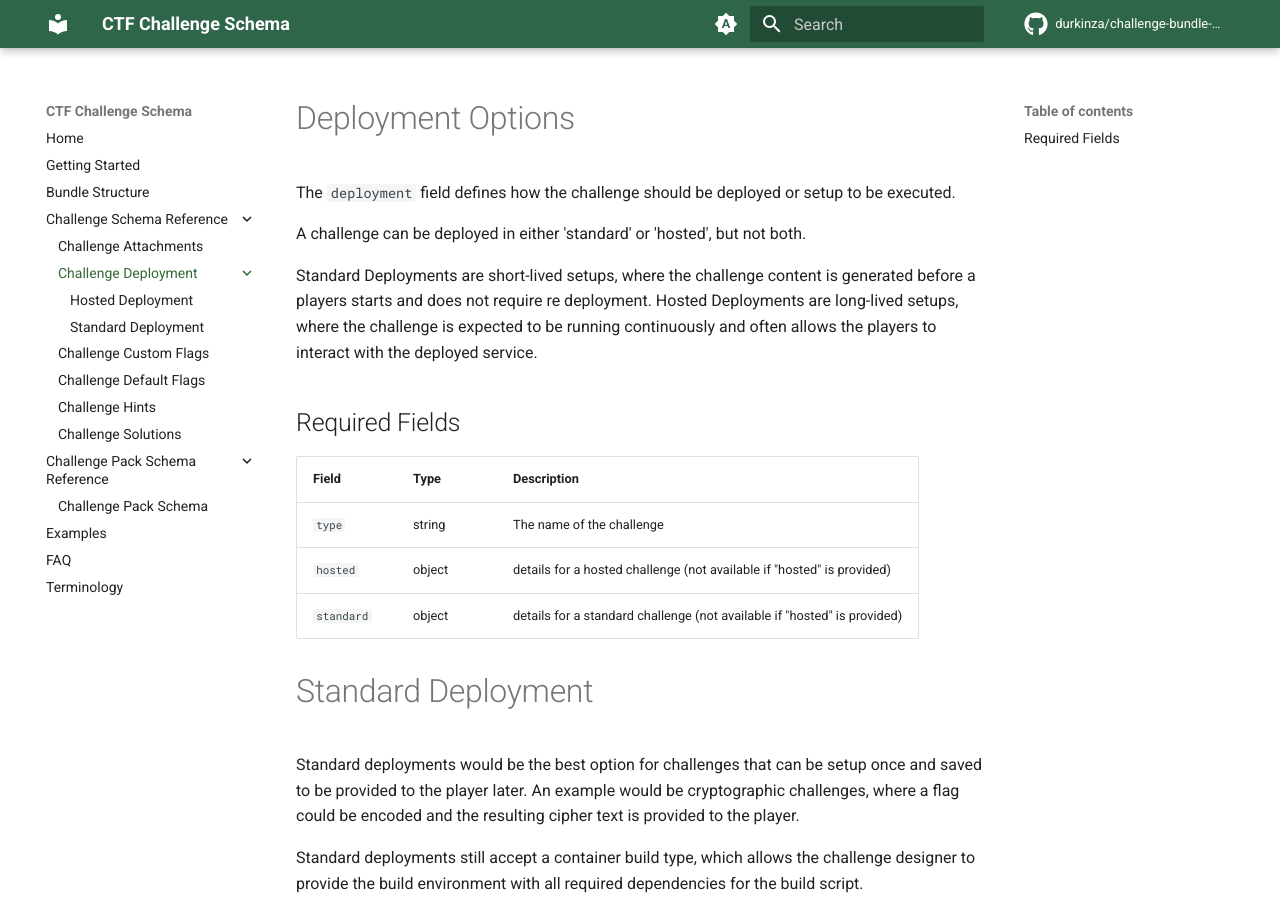
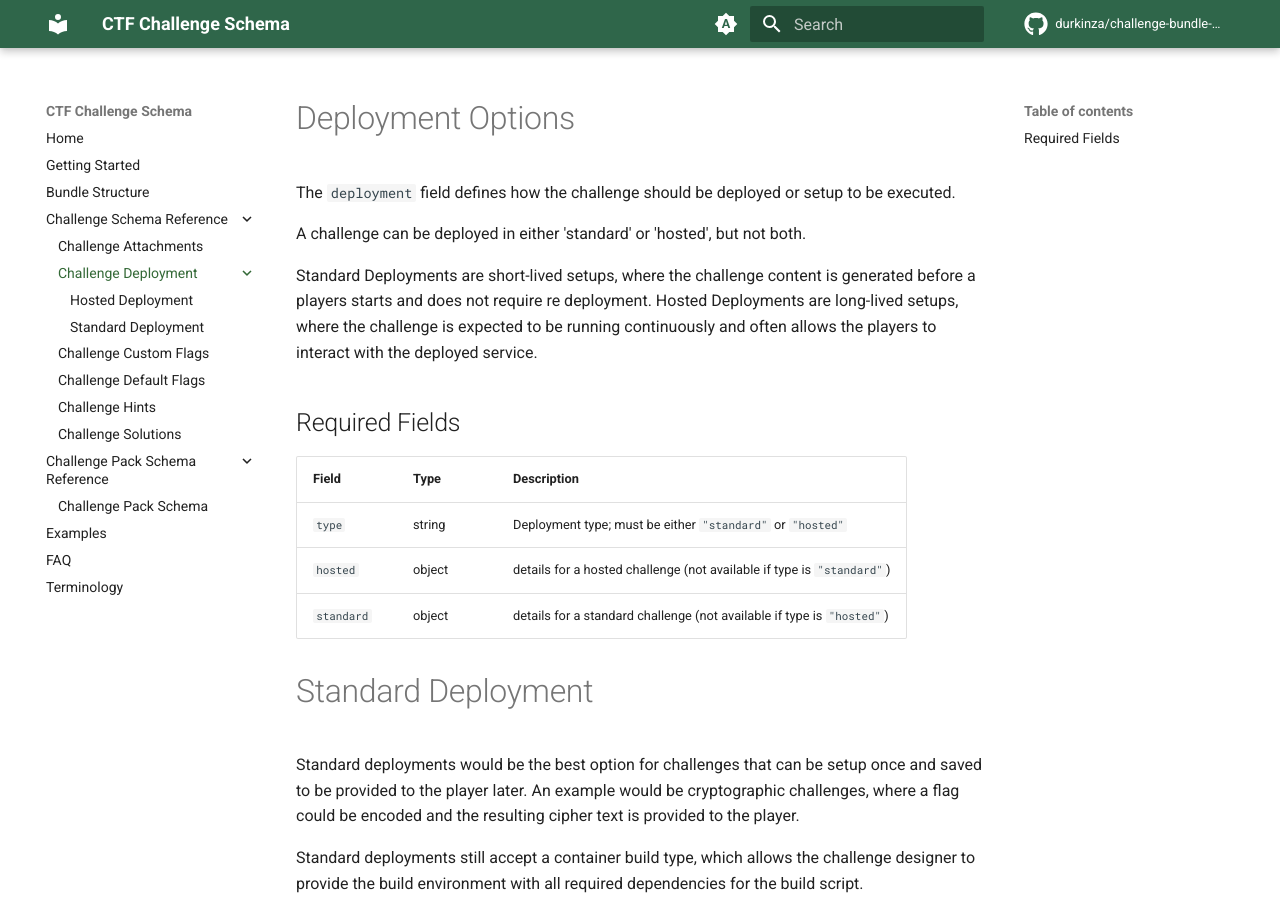
Before and after one commit to durkinza/challenge-schema, an MkDocs documentation site: the page built from docs/docs/ChallengeSchema/ChallengeDeployment/index.md, in a window 1280 px wide and 900 px high. Built offline with MkDocs 1.6.1 and Material for MkDocs 9.7.7, drawn with Linux system fonts in a browser that asks for light colours; plug-ins that fetch from the network failed and are left out; comment, search, counter and statistics services are not loaded.

Commit message:
Update docs/docs/ChallengeSchema/ChallengeDeployment/index.md
Co-authored-by: Copilot <175728472+Copilot@users.noreply.github.com>

```diff
--- a/docs/docs/ChallengeSchema/ChallengeDeployment/index.md
+++ b/docs/docs/ChallengeSchema/ChallengeDeployment/index.md
@@ -11,9 +11,9 @@ Hosted Deployments are long-lived setups, where the challenge is expected to be
 
 | Field | Type | Description |
 |-------|------|-------------|
-| `type` | string | The name of the challenge |
-| `hosted` | object | details for a hosted challenge (not available if "hosted" is provided) |
-| `standard` | object | details for a standard challenge (not available if "hosted" is provided) |
+| `type` | string | Deployment type; must be either `"standard"` or `"hosted"` |
+| `hosted` | object | details for a hosted challenge (not available if type is `"standard"`) |
+| `standard` | object | details for a standard challenge (not available if type is `"hosted"`) |
 
 
 # Standard Deployment
```
